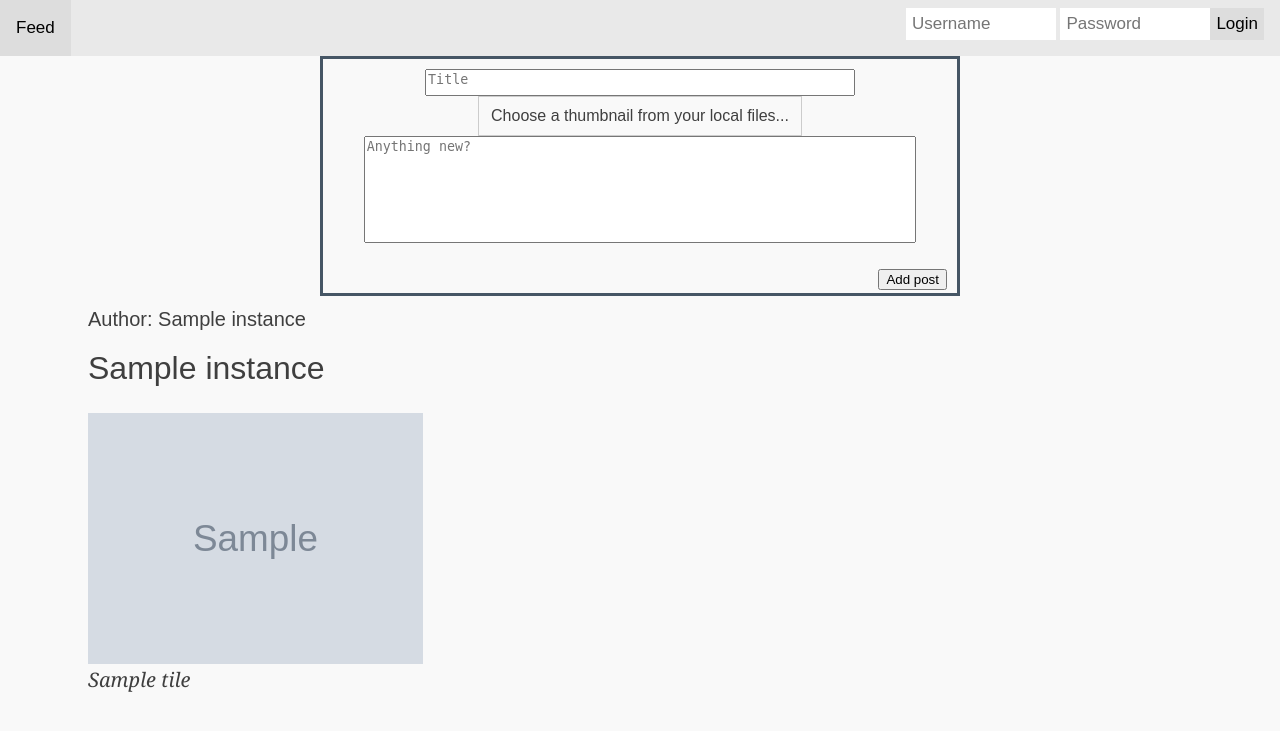
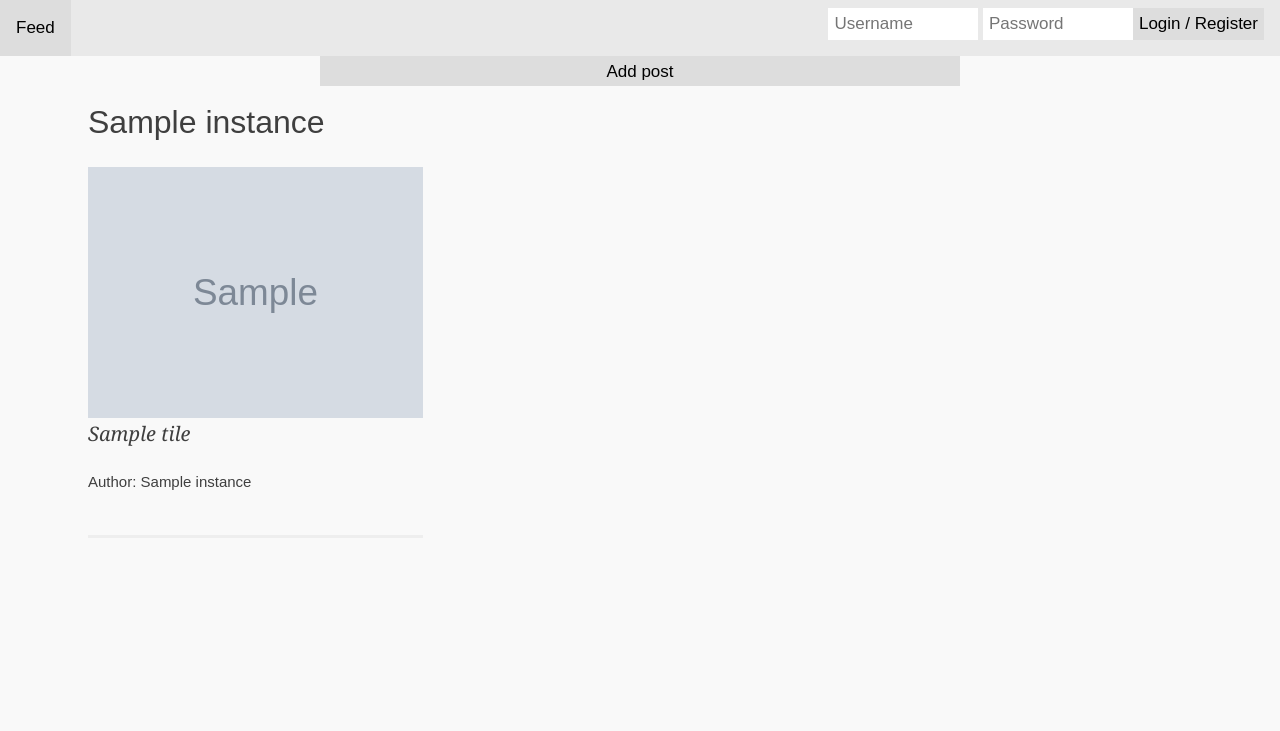
Before and after one commit to Moysenko/bumper, a Flask app: template templates/profile.html in a window 1280 px wide. Shown: the top 731 px of the page. Run offline with Flask 2, Linux system fonts and the light colour scheme; the template is opened without the code that fills it: most values are stand-ins (such as "Sample title", 1, 10 or a date in 2020); grey boxes marked "Sample" are stand-in pictures.

Commit message:
split css files pretty button to show/hide post editor is added

```diff
--- a/app.py
+++ b/app.py
@@ -1,4 +1,4 @@
-from flask import Flask, request, render_template, redirect, session, flash
+from flask import Flask, request, render_template, redirect, flash, url_for
 from backend.feed_lib import Feed
 from backend.console_interface_lib import Scanner
 import os
@@ -33,14 +33,16 @@ def index():
 
 @app.route('/feed', methods=['GET'])
 def feed_page():
-    return render_template('feed.html', post_ids = feed.load_all_posts(True))
+    return render_template('feed.html', post_ids=feed.load_all_posts(True),
+                           show_post_editor=request.args.get('show_post_editor', default=False))
 
 
 @app.route('/profile', methods=['GET'])
 @login_required
 def profile_page():
     user = CreatorId.id_by_name(current_user.name).instance()
-    return render_template('profile.html', post_ids=user.posts)
+    return render_template('profile.html', post_ids=user.posts,
+                           show_post_editor=request.args.get('show_post_editor', default=False))
 
 
 # ADD POST
@@ -58,16 +60,20 @@ def new_post_from_request():
         thumbnail.save(os.path.join(uploads_dir, filename))
 
 
-@app.route('/feed/add_post', methods=['POST'])
-def feed_page__add_post():
+@app.route('/add_post', methods=['POST'])
+def add_post():
     new_post_from_request()
     return redirect('/feed')
 
 
-@app.route('/profile_page/add_post', methods=['POST'])
-def profile_page__add_post():
-    new_post_from_request()
-    return redirect('/profile')
+@app.route('/show_post_editor', methods=['POST'])
+def post_editor():
+    return redirect(url_for('feed_page', show_post_editor=True))
+
+
+@app.route('/hide_post_editor', methods=['POST'])
+def hide_editor():
+    return redirect(url_for('feed_page'))
 
 
 # AUTHORIZATION
--- /dev/null
+++ b/static/css/add_post_form.css
@@ -0,0 +1,54 @@
+/* Add Post form */
+/* Style the button inside the input container */
+.show_post_editor_button button {
+    padding: 6px;
+    display: block;
+    margin:auto;
+    width: 50%;
+    height: 30px;
+    background: #ddd;
+    font-size: 17px;
+    border: none;
+    cursor: pointer;
+}
+
+.add_post form {
+    display: block;
+    margin-left: auto;
+    margin-right: auto;
+    padding: 10px;
+    vertical-align: top;
+    width: 50%;
+    height: 30%;
+    border: 3px solid #465665;
+}
+.add_post form:focus {
+    display: block;
+    margin-left: auto;
+    margin-right: auto;
+    outline-style: solid;
+    outline-width: 1px;
+    width: 50%;
+    border: 1px solid #f9f9f9;
+}
+.add_post textarea {
+    width: 90%;
+    display: block;
+    margin-left: auto;
+    margin-right: auto;
+    resize: none;
+}
+.center_all {
+    display: flex;
+    justify-content: center;
+    align-items: center;
+}
+.custom-file-upload {
+    border: 1px solid #ccc;
+    display: inline-block;
+    padding: 6px 12px;
+    cursor: pointer;
+}
+input[type="file"] {
+    display: none;
+}
--- a/static/css/styles.css
+++ b/static/css/styles.css
@@ -121,136 +121,3 @@ a {
     column-count: 3;
   }
 }
-
-
-
-/* Add Post form */
-.add_post form {
-    display: block;
-    margin-left: auto;
-    margin-right: auto;
-    padding: 10px;
-    vertical-align: top;
-    width: 50%;
-    height: 30%;
-    border: 3px solid #465665;
-}
-.add_post form:focus {
-    display: block;
-    margin-left: auto;
-    margin-right: auto;
-    outline-style: solid;
-    outline-width: 1px;
-    width: 50%;
-    border: 1px solid #f9f9f9;
-}
-.add_post textarea {
-    width: 90%;
-    display: block;
-    margin-left: auto;
-    margin-right: auto;
-    resize: none;
-}
-.center_all {
-    display: flex;
-    justify-content: center;
-    align-items: center;
-}
-.custom-file-upload {
-    border: 1px solid #ccc;
-    display: inline-block;
-    padding: 6px 12px;
-    cursor: pointer;
-}
-input[type="file"] {
-    display: none;
-}
-
-
-
-/* Style the navigation bar */
-.topnav {
-  overflow: hidden;
-  background-color: #e9e9e9;
-}
-
-/* Navbar links */
-.topnav a {
-  float: left;
-  display: block;
-  color: black;
-  text-align: center;
-  padding: 14px 16px;
-  text-decoration: none;
-  font-size: 17px;
-}
-
-/* Navbar links on mouse-over */
-.topnav a:hover {
-  background-color: #ddd;
-  color: black;
-}
-
-/* Active/current link */
-.topnav a.active {
-  background-color: #2196F3;
-  color: white;
-}
-
-/* Style the input container */
-.topnav .login-container {
-  float: right;
-}
-
-.topnav .login-container h3 {
-    float: left;
-    display: block
-    color: black;
-    text-align: center;
-    padding: 14px 16px;
-    text-decoration: none;
-    font-size: 17px;
-}
-
-/* Style the input field inside the navbar */
-.topnav input[type=text] {
-  padding: 6px;
-  margin-top: 8px;
-  font-size: 17px;
-  border: none;
-  width: 150px; /* adjust as needed (as long as it doesn't break the topnav) */
-}
-
-/* Style the button inside the input container */
-.topnav .login-container button {
-  float: right;
-  padding: 6px;
-  margin-top: 8px;
-  margin-right: 16px;
-  background: #ddd;
-  font-size: 17px;
-  border: none;
-  cursor: pointer;
-}
-
-.topnav .login-container button:hover {
-  background: #ccc;
-}
-
-/* Add responsiveness - On small screens, display the navbar vertically instead of horizontally */
-@media screen and (max-width: 600px) {
-  .topnav .login-container {
-    float: none;
-  }
-  .topnav a, .topnav input[type=text], .topnav .login-container button {
-    float: none;
-    display: block;
-    text-align: left;
-    width: 100%;
-    margin: 0;
-    padding: 14px;
-  }
-  .topnav input[type=text] {
-    border: 1px solid #ccc;
-  }
-}
--- a/templates/add_post.html
+++ b/templates/add_post.html
@@ -1,5 +1,18 @@
+{% if not show_post_editor %}
+    <div class="show_post_editor_button">
+        <form action="/show_post_editor" method="post" enctype="multipart/form-data">
+            <button type="submit">Add post</button>
+        </form>
+    </div>
+{% else %}
+    <div class="show_post_editor_button">
+        <form action="/hide_post_editor" method="post" enctype="multipart/form-data">
+            <button type="submit">Hide</button>
+        </form>
+    </div>
+
     <div class="add_post">
-    <form action="/feed/add_post" method="post" enctype=multipart/form-data>
+        <form action="/add_post" method="post" enctype=multipart/form-data>
             <textarea name="title" placeholder="Title" style="width:70%;height:13%"></textarea>
             <div class="center_all">
                 <label class="custom-file-upload">
@@ -11,3 +24,4 @@
             <button type="submit" style="float:right">Add post</button>
         </form>
     </div>
+{% endif %}
--- a/templates/login-logout_field.html
+++ b/templates/login-logout_field.html
@@ -3,7 +3,7 @@
         <form action="/login" method="post">
             <input type="text" placeholder="Username" name="username">
             <input type="text" placeholder="Password" name="password">
-            <button type="submit">Login</button>
+            <button type="submit">Login / Register</button>
         </form>
     {% else %}
         <form action="/logout" method="post">
--- a/templates/post.html
+++ b/templates/post.html
@@ -1,6 +1,5 @@
 <div class="brick">
     <!-- Title -->
-    <h3> Author: <i>{{ post_id.instance().record_information.author_id.instance().name }}</i></h3>
     <h1> {{ post_id.instance().title }} </h1>
 
     {% if post_id.instance().thumbnail() is not none %}
@@ -12,5 +11,5 @@
             <p> {{ tile }} </p>
         </div>
     {% endfor %}
-
+    <p style="font-size: 15px"> Author: <i>{{ post_id.instance().record_information.author_id.instance().name }}</i></p>
 </div>
--- a/templates/profile.html
+++ b/templates/profile.html
@@ -3,65 +3,26 @@
     <meta content="width=device-width, initial-scale=1">
     <link rel="stylesheet" href="{{ url_for('static', filename='css/labs.css') }}">
     <link rel="stylesheet" href="{{ url_for('static', filename='css/styles.css') }}">
-        <title>Posts Grid</title>
+    <link rel="stylesheet" href="{{ url_for('static', filename='css/navbar.css') }}">
+    <link rel="stylesheet" href="{{ url_for('static', filename='css/add_post_form.css') }}">
+    <title>Profile</title>
     <link rel="shortcut icon" href="{{ url_for('static', filename='favicon.ico') }}">
 </head>
 
 
 <body class="labs-template-default single single-labs postid-2409 logged-in admin-bar no-customize-support">
 <div class="topnav">
-        <!--
-        <a class="active" href="#home">Home</a>
-        <a href="#about">About</a>
-        <a href="#contact">Contact</a>
-        -->
     {% if current_user.is_authenticated %}
         <a class="active" href="/profile">Profile</a>
     {% endif %}
     <a href="/feed">Feed</a>
 
-        <div class="login-container">
-            {% if not current_user.is_authenticated %}
-            <form action="/login" method="post">
-                <input type="text" placeholder="Username" name="username">
-                <input type="text" placeholder="Password" name="password">
-                <button type="submit">Login</button>
-            </form>
-            {% else %}
-            <form action="/logout" method="post">
-                <button type="submit" id="logout_button">Logout</button>
-            </form>
-            {% endif %}
-        </div>
+    {% include 'login-logout_field.html' %}
 </div>
 
-
-
 <div class="container">
-
-        <!-- Form for adding new posts -->
-            <div class="add_post">
-            <form action="/feed/add_post" method="post" enctype=multipart/form-data>
-                <textarea name="title" placeholder="Title" style="width:70%;height:13%"></textarea>
-                <div class="center_all">
-                <label class="custom-file-upload">
-                    <input type="file" name="thumbnail"/>
-                    Choose a thumbnail from your local files...
-                </label>
-                </div>
-                <textarea name="post_text" placeholder="Anything new?" style="height:50%"></textarea><br>
-                <button type="submit" style="float:right">Add post</button>
-            </form>
-            </div>
-
-            <div class="wrapper">
-            <div class="masonry bordered">
-                {% for post_id in post_ids %}
-                    {%  include 'post.html' %}
-                {% endfor %}
-            </div>
-            </div>
-
+    {% include 'add_post.html' %}
+    {% include 'posts_greed.html' %}
 </div>
 </body
 
```
Also changed, not shown: static/css/navbar.css (added, +86 -0 lines), templates/feed.html (+3 -9 lines). Lines whose indentation alone changed are shown as unchanged.
